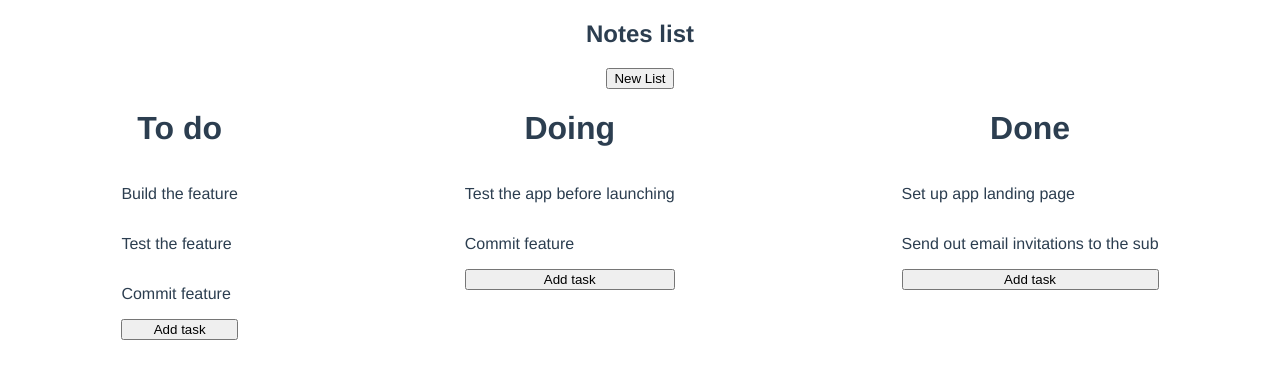
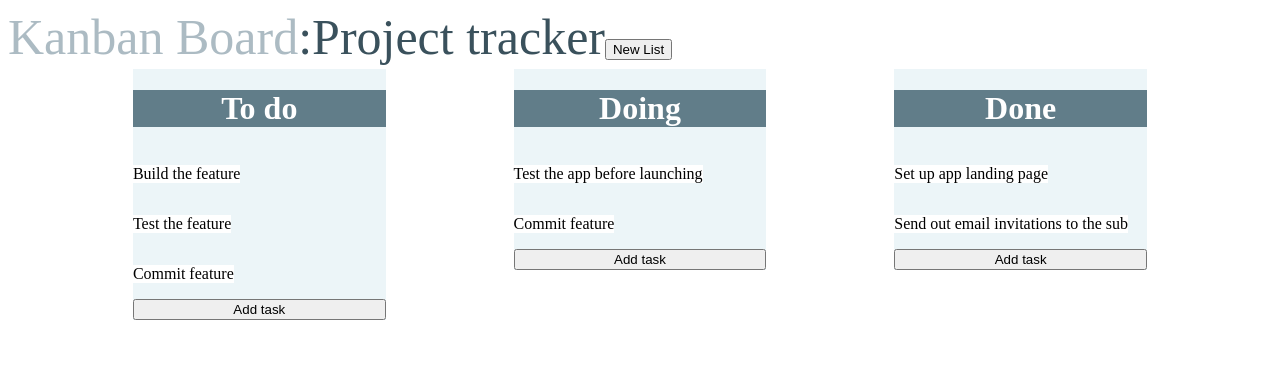
Before and after one commit to braniubojni/notes_list, a Vue app: page /#/ in a window 1280 px wide. Shown: the top 378 px of the page. Built offline with nearby package versions, Linux system fonts and the light colour scheme.

Commit message:
styles updated

```diff
--- a/src/App.vue
+++ b/src/App.vue
@@ -1,26 +1,44 @@
 <template>
   <router-view />
+  <!-- <span class="header1">Kanban Board</span
+  ><span class="header2">:Project tracker</span>
+  <div class="tables">
+    <div class="box"><span class="topic">TO DO</span></div>
+    <div class="box"><span class="topic">DOING</span></div>
+    <div class="box"><span class="topic">DONE</span></div>
+  </div> -->
 </template>
 
 <style>
-#app {
-  font-family: Avenir, Helvetica, Arial, sans-serif;
-  -webkit-font-smoothing: antialiased;
-  -moz-osx-font-smoothing: grayscale;
-  text-align: center;
-  color: #2c3e50;
+.tables {
+  display: flex;
 }
 
-#nav {
-  padding: 30px;
+.box {
+  display: flex;
+  width: 30%;
+  height: auto;
+  border: solid 10px white;
+  background-color: #ecf5f8;
+  justify-content: center;
 }
 
-#nav a {
-  font-weight: bold;
-  color: #2c3e50;
+.topic {
+  text-align: center;
+  background-color: hsl(199deg 17% 46%);
+  color: white;
+  width: 100%;
+  height: 60px;
+  font-size: 35px;
+  padding-top: 5%;
 }
 
-#nav a.router-link-exact-active {
-  color: #42b983;
+.header1 {
+  color: #acbbc3;
+  font-size: 50px;
+}
+.header2 {
+  color: #3a515c;
+  font-size: 50px;
 }
 </style>
--- a/src/components/RenderNotes.vue
+++ b/src/components/RenderNotes.vue
@@ -62,13 +62,22 @@ export default defineComponent({
 <style scoped>
 .mainWrapper {
   display: flex;
-  justify-content: space-around;
+  justify-content: space-evenly;
   align-items: baseline;
 }
 .notesList {
   display: flex;
+  border: solid white;
   justify-content: center;
   flex-direction: column;
+  background-color: #ecf5f8;
+  height: auto;
+  width: 20%;
+}
+h1 {
+  background-color: hsl(199deg 17% 46%);
+  color: white;
+  text-align: center;
 }
 .todoList {
   display: flex;
@@ -78,6 +87,9 @@ ul {
   list-style: none;
   padding: 0;
 }
+li {
+  background: #fff;
+}
 .addBtn {
   align-self: flex-end;
 }
--- a/src/views/Home.vue
+++ b/src/views/Home.vue
@@ -1,6 +1,7 @@
 <template>
   <div class="home">
-    <h2>Notes list</h2>
+    <span class="header1">Kanban Board</span
+  ><span class="header2">:Project tracker</span>
     <RenderNotes />
   </div>
 </template>
```
Also changed, not shown: 1 other file (tests, documents, lock files or other folders).
